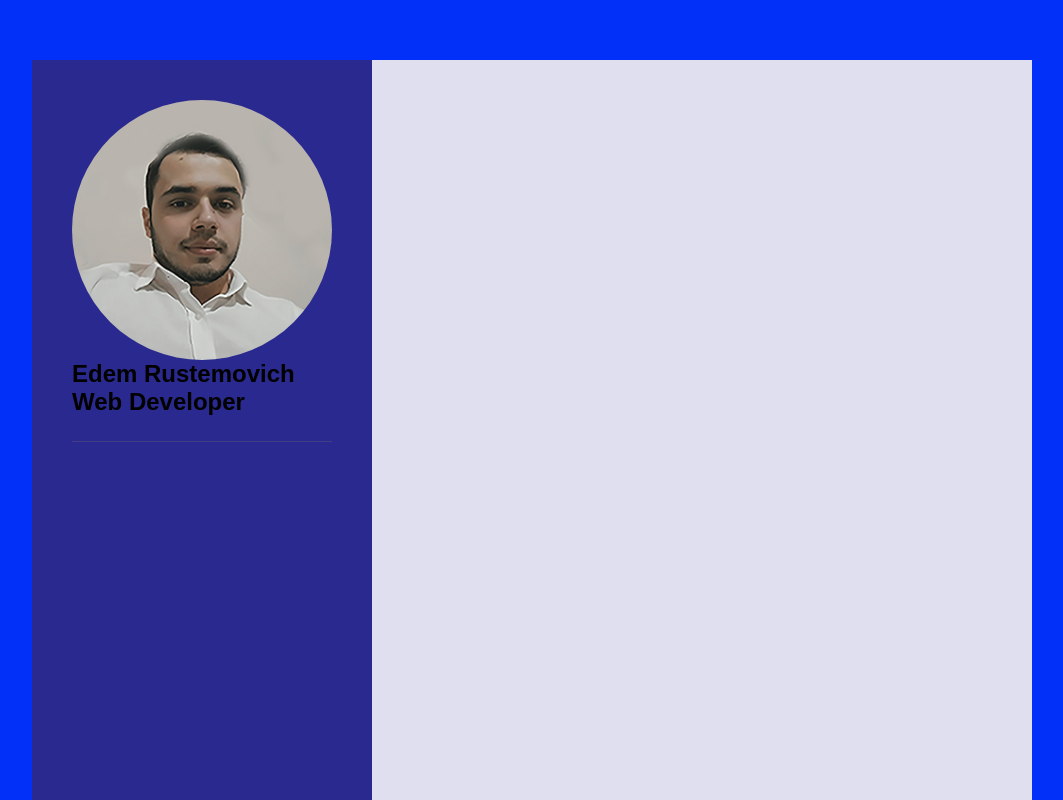
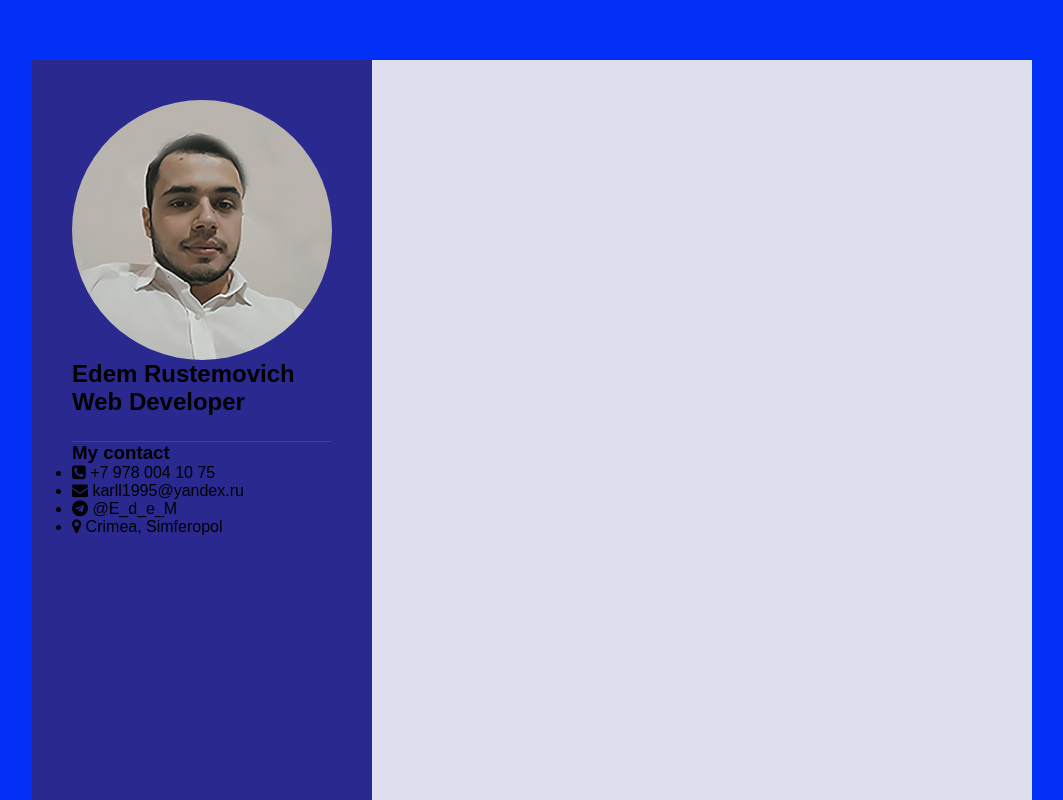
Before and after one commit to Edem7777/rsschool-cv, a plain HTML site: page index.html in a window 1280 px wide. Shown: the top 800 px of the page, without its empty margins (108-1171 px from the left). Drawn offline with Linux system fonts and the light colour scheme; files whose address does not match are found by name; a web font is replaced by a local one.

Commit message:
feat: add contact in html file

```diff
--- a/index.html
+++ b/index.html
@@ -5,7 +5,9 @@
   <meta http-equiv="X-UA-Compatible" content="IE=edge">
   <meta name="viewport" content="width=device-width, initial-scale=1.0">
   <title>My CV</title>
+  <link rel="stylesheet" href="https://cdnjs.cloudflare.com/ajax/libs/font-awesome/4.7.0/css/font-awesome.css" integrity="sha512-5A8nwdMOWrSz20fDsjczgUidUBR8liPYU+WymTZP1lmY9G6Oc7HlZv156XqnsgNUzTyMefFTcsFH/tnJE/+xBg==" crossorigin="anonymous" referrerpolicy="no-referrer" />
   <link rel="stylesheet" type="text/css" href="style.css">
+
 </head>
 <body>
   <div class="container">
@@ -16,6 +18,28 @@
           </div>
           <h2> Edem Rustemovich <br> <span>Web Developer</span> </h2>
         </div>
+
+        <div class="contactInfo"></div>
+          <h3 class="title">My contact</h3>
+          <ul class="list">
+            <li>
+              <span class="icon"><i class="fa fa-phone-square" aria-hidden="true"></i></span>
+              <span class="text">+7 978 004 10 75</span>
+            </li>
+            <li>
+              <span class="icon"><i class="fa fa-envelope" aria-hidden="true"></i></span>
+              <span class="text">karll1995@yandex.ru</span>
+            </li>
+            <li>
+              <span class="icon"><i class="fa fa-telegram" aria-hidden="true"></i></span>
+              <span class="text">@E_d_e_M</span>
+            </li>
+            <li>
+              <span class="icon"><i class="fa fa-map-marker" aria-hidden="true"></i></span>
+              <span class="text">Crimea, Simferopol</span>
+            </li>
+
+          </ul>
       </div>
     <div class="right_Side">
 
```
